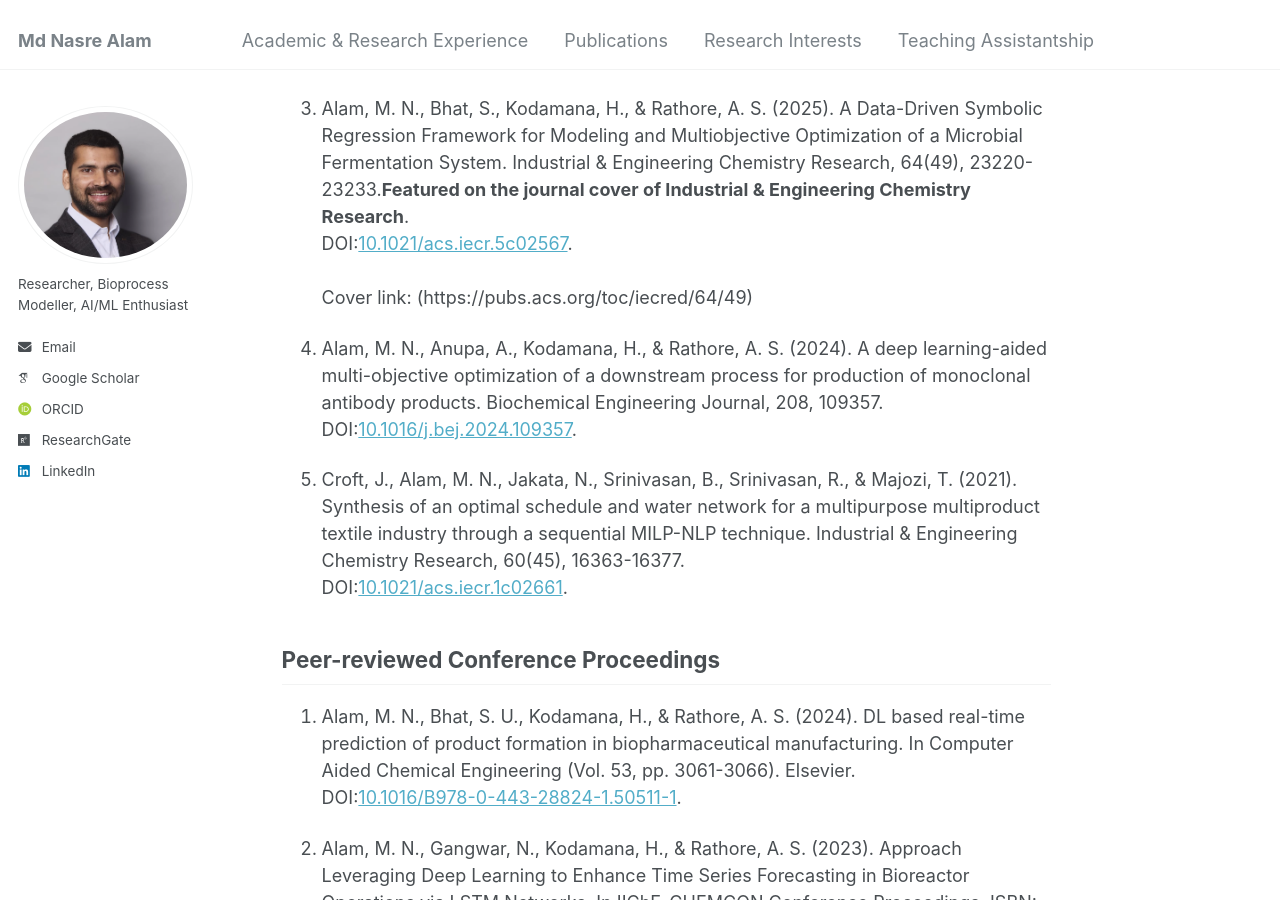
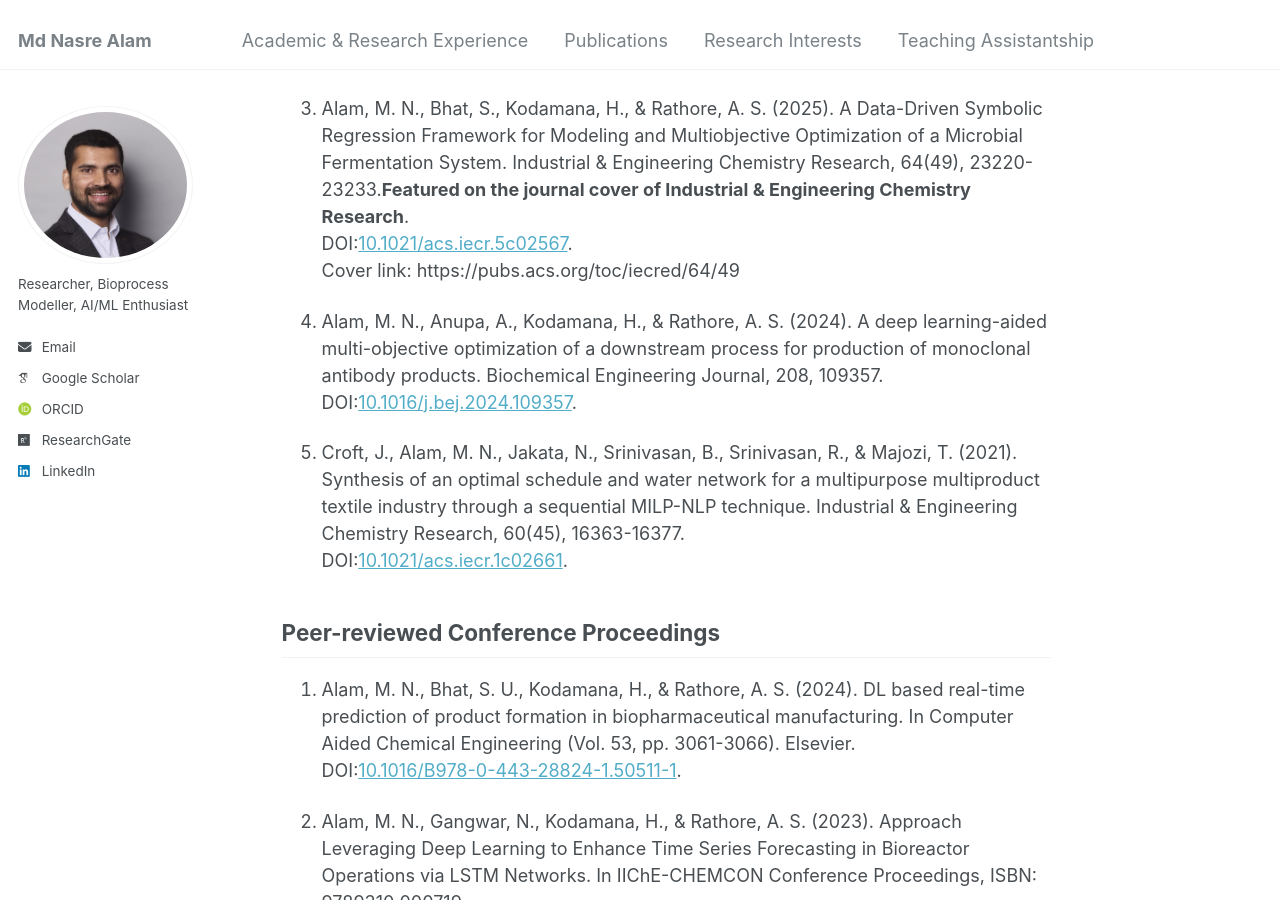
Before and after one commit to mdnasreiit/mdnasreiit.github.io, a Jekyll site: the page built from _pages/publications.md, in a window 1280 px wide and 900 px high, scrolled down 472 px. Built offline with Jekyll 4.4.1, drawn with Linux system fonts in a browser that asks for light colours; some web fonts are replaced; our own code applies the rules of GitHub Pages for plain Markdown files.

```diff
--- a/_pages/publications.md
+++ b/_pages/publications.md
@@ -16,7 +16,7 @@ redirect_from:
 2. Alam, M. N., Anurag, A., Gangwar, N., Ramteke, M., Kodamana, H., & Rathore, A. S. (2025). Physics-informed neural networks guided modelling and multiobjective optimization of a mAb production process. The Canadian Journal of Chemical Engineering, 2025, 103(3), 1319-1334.<br>  DOI:[10.1002/cjce.25446](https://doi.org/10.1002/cjce.25446).<br>
 
 3. Alam, M. N., Bhat, S., Kodamana, H., & Rathore, A. S. (2025). A Data-Driven Symbolic Regression Framework for Modeling and Multiobjective Optimization of a Microbial Fermentation System. Industrial & Engineering Chemistry Research, 64(49), 23220-23233.**Featured on the journal cover of Industrial & Engineering Chemistry Research**.<br>  DOI:[10.1021/acs.iecr.5c02567](https://doi.org/10.1021/acs.iecr.5c02567).<br>
-<br> Cover link: (https://pubs.acs.org/toc/iecred/64/49)
+Cover link: https://pubs.acs.org/toc/iecred/64/49
 
 
 
```
